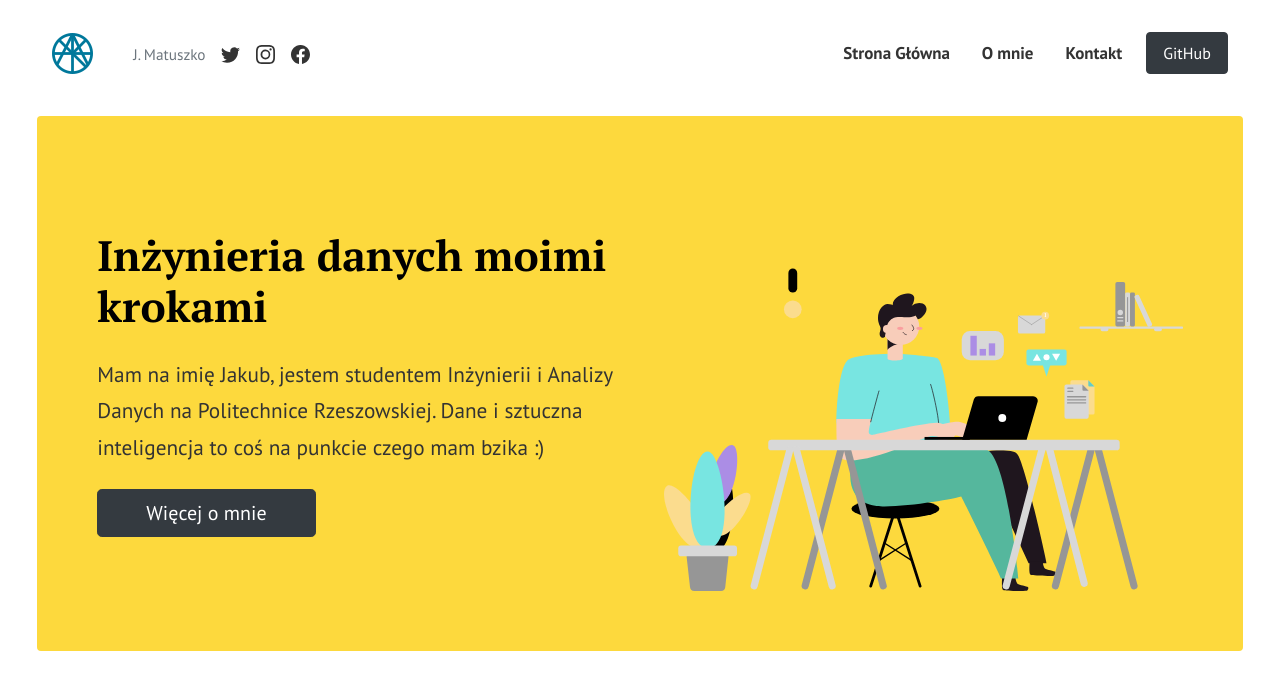
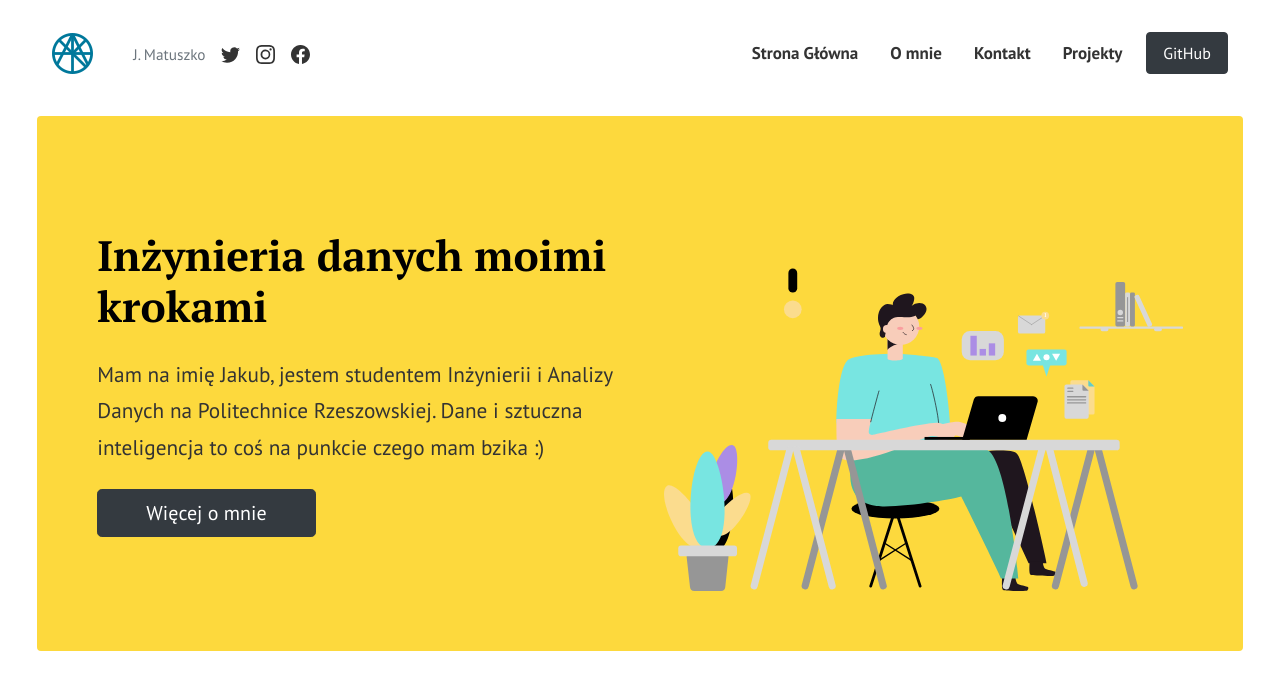
Before and after one commit to matuszko/matuszko.github.io, a Jekyll site: the page built from index.html, in a window 1280 px wide. Shown: the top 679 px of the page. Built offline with Jekyll 4.4.1, drawn with Linux system fonts in a browser that asks for light colours; the list of posts is cut into pages by our own code; grey boxes are pictures that could not be loaded.

Commit message:
added projects site

```diff
--- a/_data/menus.yml
+++ b/_data/menus.yml
@@ -9,6 +9,9 @@
 
 - title: Kontakt
   url: "kontakt/"
+
+- title: Projekty
+  url: "projekty/"
 
 - title: GitHub
   url: https://github.com/matuszko
--- a/_layouts/categories.html
+++ b/_layouts/categories.html
@@ -3,8 +3,10 @@
 layout: default
 permalink: "/categories.html"
 ---
+<h2>Moje projekty</h2>
+<h5>Każdy z nich jest podzielony na odpowiednie kategorie, część z nich ukończona a część w trakcie tworzenia.</h5>
 {% for category in site.categories %}
-<h4 class="mt-5 mb-4 pb-2 border-bottom" id="{{ category[0] | replace: " ","-" }}"><span class="text-capitalize small font-weight-bold">In "{{ category[0] }}"</span></h4>
+<h4 class="mt-5 mb-4 pb-2 border-bottom" id="{{ category[0] | replace: " ","-" }}"><span class="text-capitalize small font-weight-bold">Kategoria {{ category[0] }}</span></h4>
 <div class="row">
 {% assign pages_list = category[1] %}
 {% for post in pages_list %}
--- a/pages/categories.html
+++ /dev/null
@@ -1,5 +0,0 @@
----
-layout: categories
-title: Categories
-permalink: "/categories/"
----
--- /dev/null
+++ b/pages/projekty.html
@@ -0,0 +1,6 @@
+---
+layout: categories
+title: Projekty
+permalink: "/projekty/"
+---
+<h2>Moje projekty</h2>
```
Also changed, not shown: _posts/2022-08-01-kalendarz-pracy-excel.md (+1 -1 lines).
